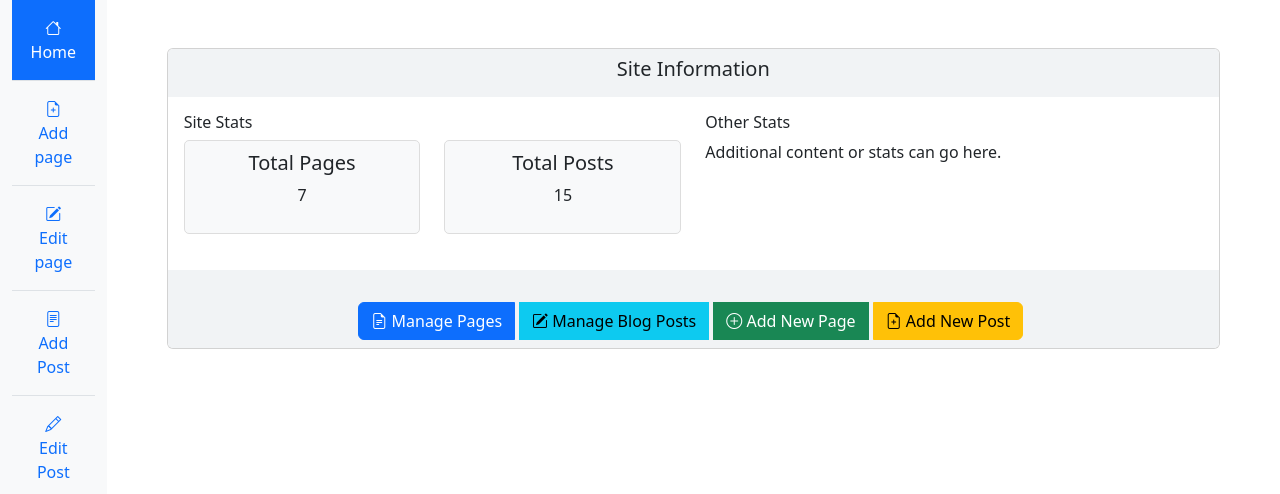
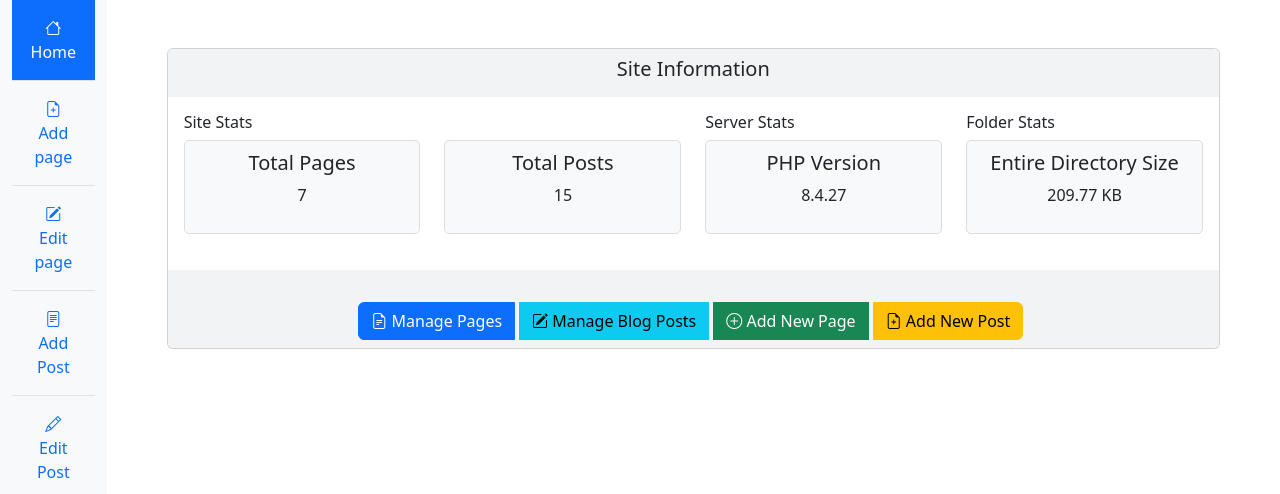
Before and after one commit to RunicMourning/TemplateForge, a PHP site: the page made by admin/index.php in a window 1280 px wide. Shown: the part 47-541 px from the top of the page. Run offline with PHP 8.4, Linux system fonts and the light colour scheme; the visitor is signed in with stand-in values (Sample User, id 1).

Commit message:
More tweaks
Added more to the admin

```diff
--- a/admin/index.php
+++ b/admin/index.php
@@ -118,12 +118,61 @@ $total_posts = count_files_in_directory('../blog_posts');  // Adjust the path to
                 </div>
               </div>
 
-              <!-- Column 2 -->
-              <div class="col-md-6">
-                <h6>Other Stats</h6>
-                <p>Additional content or stats can go here.</p>
-              </div>
+<?php
+// Set the main directory to monitor (relative path from admin folder)
+$dir = '../'; // Relative path to the 'dir' folder from the 'admin' folder
+
+// Function to get the total size of a directory (including subdirectories)
+function getDirectorySize($path) {
+    $size = 0;
+    // Recursively iterate through all files and directories
+    foreach (new RecursiveIteratorIterator(new RecursiveDirectoryIterator($path)) as $file) {
+        $size += $file->getSize();
+    }
+    return $size;
+}
+
+// Get directory size in bytes
+$dirSize = getDirectorySize($dir);
+
+// Convert size to KB and MB based on its size
+if ($dirSize >= 1024) {
+    $sizeInKB = $dirSize / 1024; // Convert to KB
+    if ($sizeInKB >= 1024) {
+        $sizeInMB = $sizeInKB / 1024; // Convert to MB
+        $formattedSize = round($sizeInMB, 2) . ' MB';
+    } else {
+        $formattedSize = round($sizeInKB, 2) . ' KB';
+    }
+} else {
+    $formattedSize = $dirSize . ' bytes';
+}
+?>
+<div class="col-md-6">
+    <div class="row">
+
+        <!-- PHP Version Card -->
+        <div class="col-md-6">
+    <h6>Server Stats</h6>
+            <div class="dashboard-card">
+                <h5>PHP Version</h5>
+                <p><?php echo phpversion(); ?></p> <!-- Display PHP Version -->
             </div>
+        </div>
+
+        <!-- Folder Stats Card -->
+        <div class="col-md-6">
+            <h6>Folder Stats</h6>
+            <div class="dashboard-card">
+                <h5>Entire Directory Size</h5>
+                <p><?php echo $formattedSize; ?></p>
+            </div>
+        </div>
+    </div>
+</div>
+
+
+           </div>
           </div>
 
           <!-- Card Footer -->
@@ -149,6 +198,8 @@ $total_posts = count_files_in_directory('../blog_posts');  // Adjust the path to
     </div>
   </div>
 
+
+
   <script src="https://cdn.jsdelivr.net/npm/bootstrap@5.3.0/dist/js/bootstrap.bundle.min.js"></script>
 
 </body>
```
Also changed, not shown: templates/main_template.php (+28 -13 lines).
